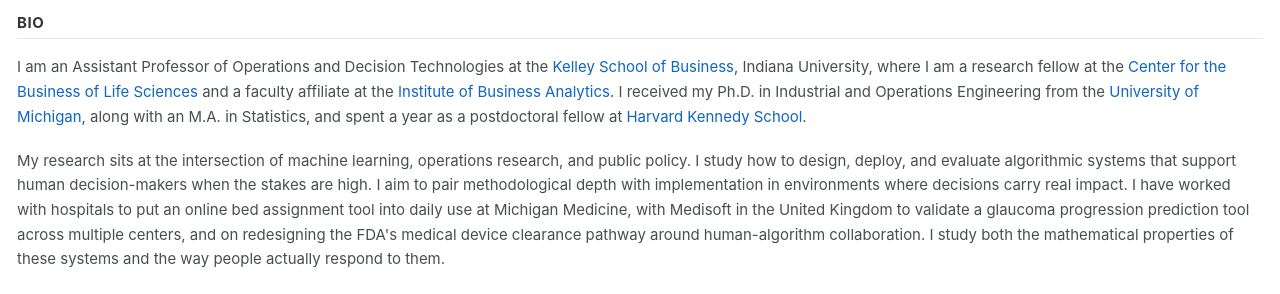
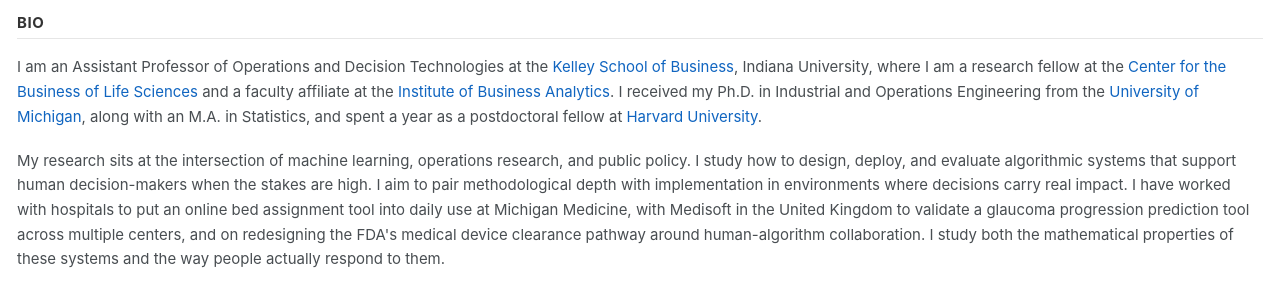
Before and after one commit to mzhalechian/mzhalechian.github.io, a Jekyll site: the page built from _pages/about.md, in a window 1280 px wide. Shown: the part 647-941 px from the top of the page. Built offline with Jekyll 4.4.1, drawn with Linux system fonts in a browser that asks for light colours.

Commit message:
Home bio: Harvard Kennedy School -> Harvard University
Co-Authored-By: Claude Fable 5 <noreply@anthropic.com>

```diff
--- a/_pages/about.md
+++ b/_pages/about.md
@@ -113,7 +113,7 @@ and a faculty affiliate at the
 I received my Ph.D. in Industrial and Operations Engineering from the
 <a href="https://ioe.engin.umich.edu">University of Michigan</a>, along with an
 M.A. in Statistics, and spent a year as a postdoctoral fellow at
-<a href="https://www.hks.harvard.edu">Harvard Kennedy School</a>.</p>
+<a href="https://www.harvard.edu">Harvard University</a>.</p>
 
 <p>My research sits at the intersection of machine learning, operations
 research, and public policy. I study how to design, deploy, and evaluate
```
